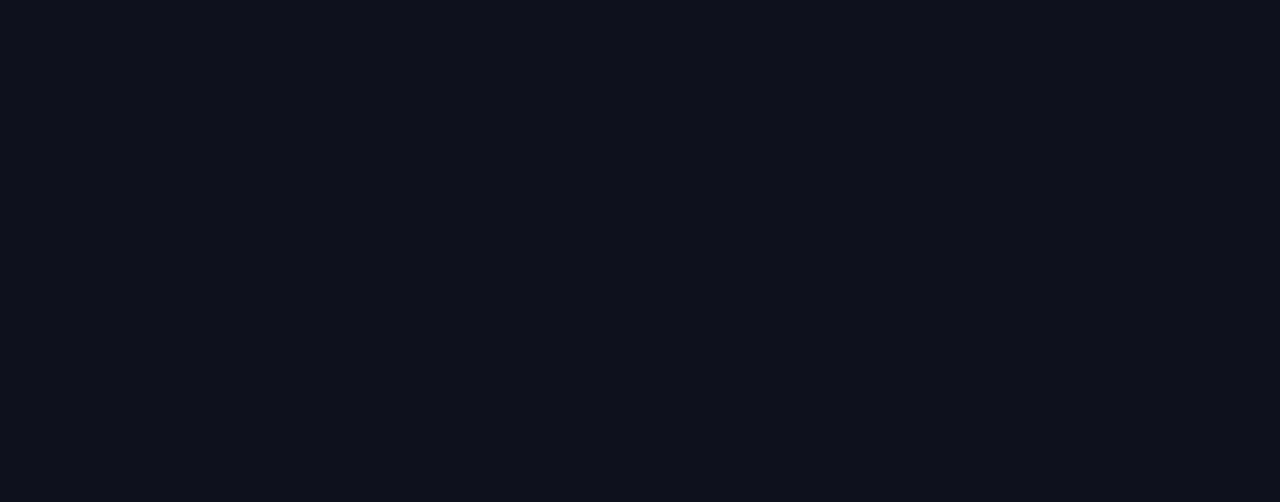
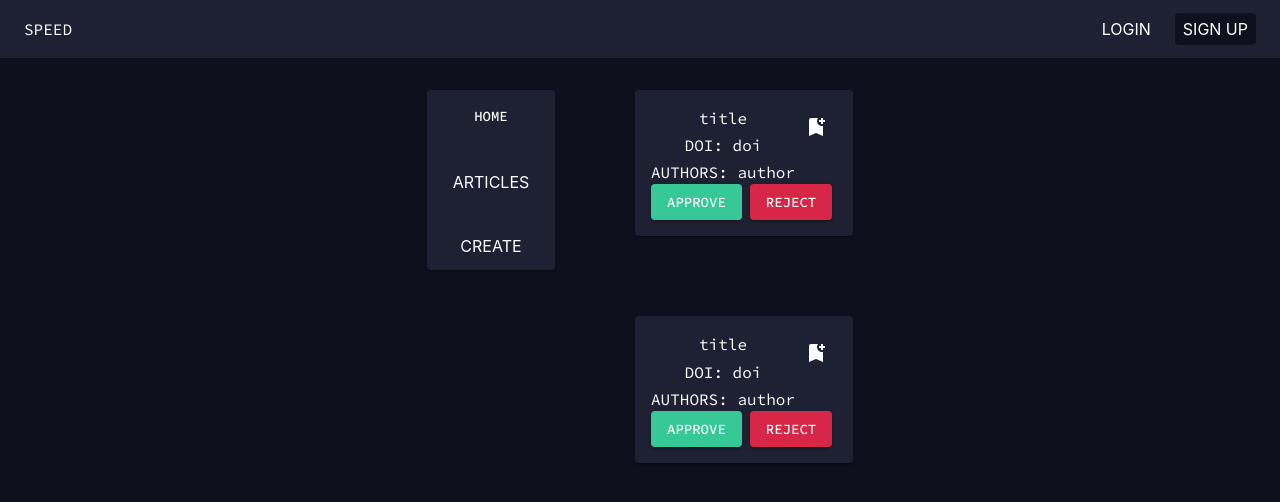
Before and after one commit to Andrew-Lee-A/Speed_Project, a React (Create React App) app in the folder client/: page /moderate in a window 1280 px wide. Before the commit this address had no page. Shown: the top 502 px of the page. Built offline with nearby package versions, Linux system fonts and the light colour scheme.

Commit message:
gui for moderating articles

```diff
--- a/client/src/App.js
+++ b/client/src/App.js
@@ -4,6 +4,7 @@ import { ArticleTable } from './components/ArticleTable'
 import Home from './components/Home'
 import Login from './components/Login'
 import SignUp from './components/SignUp'
+import ModeratorArticleList from './components/ModeratorArticleList'
 import './stylesheet.css'
 import { ThemeProvider } from '@emotion/react'
 import colorTheme from './theme'
@@ -43,6 +44,7 @@ function App() {
               />
             }
           />
+          <Route path='/moderate' element={<ModeratorArticleList />}></Route>
         </Routes>
       </BrowserRouter>
     </ThemeProvider>
--- /dev/null
+++ b/client/src/components/ArticleCard.js
@@ -0,0 +1,45 @@
+import {
+  Stack,
+  Paper,
+  Typography,
+  Button,
+  styled,
+  Checkbox,
+} from '@mui/material'
+import BookmarkAddIcon from '@mui/icons-material/BookmarkAdd'
+import BookmarkAddedIcon from '@mui/icons-material/BookmarkAdded'
+
+const StyledPaper = styled(Paper)(({ theme }) => ({
+  color: 'white',
+  backgroundColor: theme.palette.secondary.main,
+  padding: '1rem',
+}))
+
+const StyledButton = styled(Button)(({ theme }) => ({
+  color: 'white',
+}))
+
+export default function ArticleCard(props) {
+  return (
+    <StyledPaper>
+      <Checkbox
+        icon={<BookmarkAddIcon sx={{ color: 'white' }} />}
+        checkedIcon={<BookmarkAddedIcon sx={{ color: '#36c997' }} />}
+        sx={{ float: 'right' }}
+      ></Checkbox>
+      <Stack direction='column' alignItems='center' gap='0.2rem'>
+        <Typography>{props.title}</Typography>
+        <Typography>DOI: {props.doi}</Typography>
+        <Typography>AUTHORS: {props.authors}</Typography>
+      </Stack>
+      <Stack direction='row' gap='0.5rem'>
+        <StyledButton variant='contained' sx={{ backgroundColor: '#36c997' }}>
+          Approve
+        </StyledButton>
+        <StyledButton variant='contained' sx={{ backgroundColor: '#D82746' }}>
+          Reject
+        </StyledButton>
+      </Stack>
+    </StyledPaper>
+  )
+}
--- /dev/null
+++ b/client/src/components/ModeratorArticleList.js
@@ -0,0 +1,49 @@
+import { useState, useEffect } from 'react'
+import { NavTopBar } from './NavTopBar'
+import { NavSideBar } from './NavSideBar'
+import ArticleCard from './ArticleCard'
+import { Stack, Paper, TextField, Button, styled } from '@mui/material'
+
+export default function ModeratorArticleList() {
+  const [pendingArticles, setPendingArticles] = useState([
+    { title: 'title', doi: 'doi', authors: 'author' },
+    { title: 'title', doi: 'doi', authors: 'author' },
+  ])
+
+  useEffect(() => {
+    async function getPendingArtilces() {}
+
+    getPendingArtilces()
+  }, [])
+
+  return (
+    <>
+      <NavTopBar />
+      <Stack
+        direction='row'
+        alignItems='center'
+        justifyContent='center'
+        gap='5rem'
+      >
+        <NavSideBar />
+        <Stack
+          direction='column'
+          gap='5rem'
+          justifyContent='flex-start'
+          alignItems='center'
+        >
+          {pendingArticles.map((article, index) => {
+            return (
+              <ArticleCard
+                key={index}
+                title={article.title}
+                doi={article.doi}
+                authors={article.authors}
+              />
+            )
+          })}
+        </Stack>
+      </Stack>
+    </>
+  )
+}
--- a/client/src/components/NavTopBar.js
+++ b/client/src/components/NavTopBar.js
@@ -52,6 +52,9 @@ export const NavTopBar = (props) => {
       case 'signup':
         navigate('/signup')
         break
+      case 'moderate':
+        navigate('/moderate')
+        break
       default:
         break
     }
@@ -92,10 +95,18 @@ export const NavTopBar = (props) => {
             Sign Up
           </LinkStyled>
         </Box>
+      ) : login.permission !== 'moderator' ? (
+        <Typography sx={{ alignSelf: 'center', marginRight: '1.5rem' }}>
+          Welcome {login.username}
+        </Typography>
       ) : (
-        <Typography sx={{ alignSelf: 'center', marginRight: '1.5rem' }}>
-          Welcome {login}
-        </Typography>
+        <LinkStyled
+          onClick={handleClick}
+          name='moderate'
+          sx={{ alignSelf: 'center', marginRight: '1.5rem' }}
+        >
+          View Pending Articles
+        </LinkStyled>
       )}
     </NavBox>
   )
```
Also changed, not shown: 1 other file (tests, documents, lock files or other folders).
